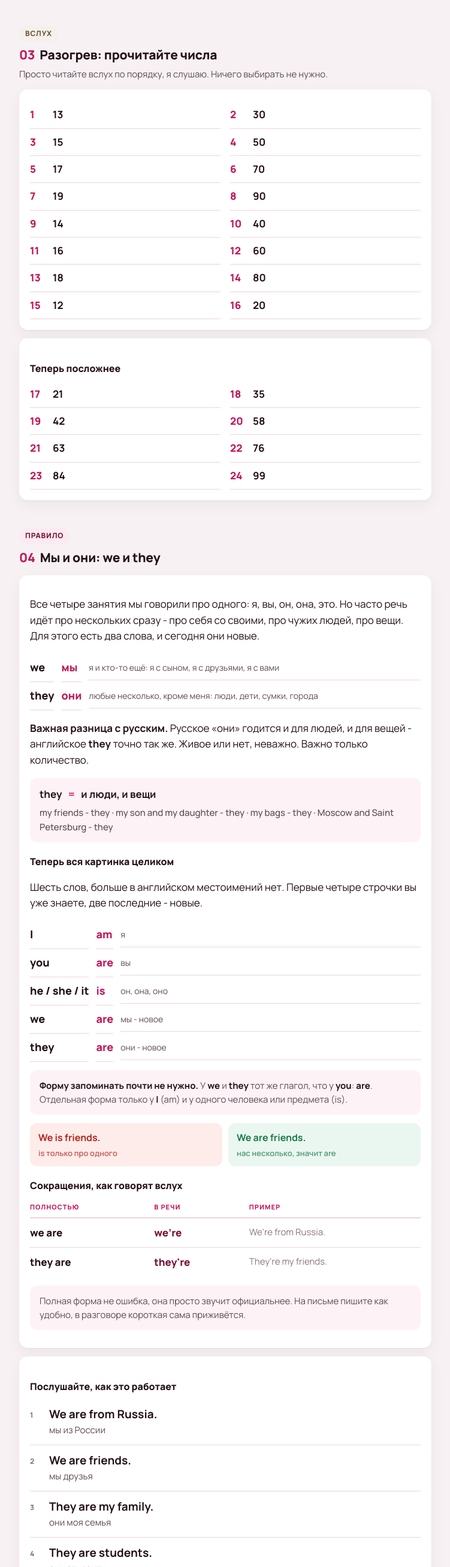
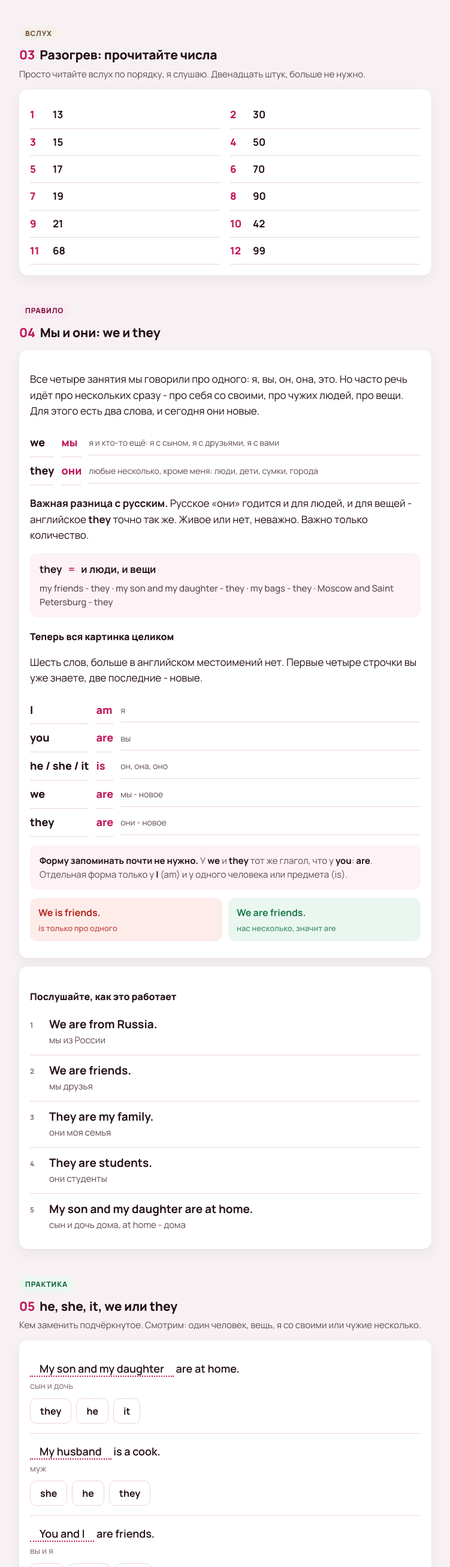
Before and after one commit to kristi95-cmd/kristi95-cmd.github.io, a plain HTML site: page english/meeting-lesson-4.html in a window 1280 px wide. Shown: the part 1661-4273 px from the top of the page at 60% size, without its empty margins (264-1015 px from the left). Drawn offline with Linux system fonts and the light colour scheme.

Commit message:
Урок 4 Алины: правки Кристины по разогреву, сокращениям и практике
- 03: чисел было 24, стало 12. Ловушки плюс четыре составных
- 04: таблица we're и they're убрана, сокращений мы ещё не проходили
- 15: все сокращения собраны в одном месте. Сначала обычные формы
  (I'm, you're, he's, we're, they're) и оговорка, что this is и these are
  не сокращают, потом isn't и aren't, потом таблица исключения amn't
- 08: добавлено упражнение на написание множественного, десять пунктов
  на es, ies и четыре особых слова. Потом те же слова вписываются руками

Co-Authored-By: Claude Opus 5 <noreply@anthropic.com>

```diff
--- a/english/meeting-lesson-4.html
+++ b/english/meeting-lesson-4.html
@@ -291,7 +291,7 @@
 
   <div class="tag sp">вслух</div>
   <h2><span class="num">03</span>Разогрев: прочитайте числа</h2>
-  <p class="lead">Просто читайте вслух по порядку, я слушаю. Ничего выбирать не нужно.</p>
+  <p class="lead">Просто читайте вслух по порядку, я слушаю. Двенадцать штук, больше не нужно.</p>
 
   <div class="card">
     <div class="nums">
@@ -303,28 +303,10 @@
       <div class="ni"><div class="d">6</div><div class="w">70</div></div>
       <div class="ni"><div class="d">7</div><div class="w">19</div></div>
       <div class="ni"><div class="d">8</div><div class="w">90</div></div>
-      <div class="ni"><div class="d">9</div><div class="w">14</div></div>
-      <div class="ni"><div class="d">10</div><div class="w">40</div></div>
-      <div class="ni"><div class="d">11</div><div class="w">16</div></div>
-      <div class="ni"><div class="d">12</div><div class="w">60</div></div>
-      <div class="ni"><div class="d">13</div><div class="w">18</div></div>
-      <div class="ni"><div class="d">14</div><div class="w">80</div></div>
-      <div class="ni"><div class="d">15</div><div class="w">12</div></div>
-      <div class="ni"><div class="d">16</div><div class="w">20</div></div>
-    </div>
-  </div>
-
-  <div class="card">
-    <h3>Теперь посложнее</h3>
-    <div class="nums">
-      <div class="ni"><div class="d">17</div><div class="w">21</div></div>
-      <div class="ni"><div class="d">18</div><div class="w">35</div></div>
-      <div class="ni"><div class="d">19</div><div class="w">42</div></div>
-      <div class="ni"><div class="d">20</div><div class="w">58</div></div>
-      <div class="ni"><div class="d">21</div><div class="w">63</div></div>
-      <div class="ni"><div class="d">22</div><div class="w">76</div></div>
-      <div class="ni"><div class="d">23</div><div class="w">84</div></div>
-      <div class="ni"><div class="d">24</div><div class="w">99</div></div>
+      <div class="ni"><div class="d">9</div><div class="w">21</div></div>
+      <div class="ni"><div class="d">10</div><div class="w">42</div></div>
+      <div class="ni"><div class="d">11</div><div class="w">68</div></div>
+      <div class="ni"><div class="d">12</div><div class="w">99</div></div>
     </div>
   </div>
 
@@ -358,13 +340,6 @@
       <div class="wr y">We are friends.<small>нас несколько, значит are</small></div>
     </div>
 
-    <h3>Сокращения, как говорят вслух</h3>
-    <table class="tbl">
-      <tr><th>полностью</th><th>в речи</th><th>пример</th></tr>
-      <tr><td class="k">we are</td><td class="v">we're</td><td class="ex">We're from Russia.</td></tr>
-      <tr><td class="k">they are</td><td class="v">they're</td><td class="ex">They're my friends.</td></tr>
-    </table>
-    <div class="note">Полная форма не ошибка, она просто звучит официальнее. На письме пишите как удобно, в разговоре короткая сама приживётся.</div>
   </div>
 
   <div class="card">
@@ -431,11 +406,17 @@
     <p>Проверка пальцами на горле та же, что мы делали с <b>th</b>: если на последнем звуке перед <b>s</b> горло дрожит, дальше будет «з».</p>
   </div>
 
-  <div class="tag wr">письменно</div>
-  <h2><span class="num">08</span>Сделайте из одной несколько</h2>
-  <p class="lead">Слева слово про одно. Впишите справа то же слово, но когда их много. Правило только что разобрали: обычно <b>s</b>, после шипящего <b>es</b>, согласная и y дают <b>ies</b>, а четыре слова меняются целиком.</p>
+  <div class="tag pr">практика</div>
+  <h2><span class="num">08</span>Множественное: сначала выберите, потом впишите</h2>
+  <p class="lead">Правило только что разобрали: обычно <b>s</b>, после шипящего <b>es</b>, согласная и y дают <b>ies</b>, а четыре слова меняются целиком. Сначала узнаём форму глазами.</p>
 
-  <div class="card" id="plurwrite"></div>
+  <div class="card" id="plurpick"></div>
+
+  <div class="card">
+    <h3>А теперь впишите сами</h3>
+    <p>Слева слово про одно. Впишите справа то же слово, но когда их много. Теперь без подсказок.</p>
+    <div id="plurwrite"></div>
+  </div>
   <div class="note">Поле подсвечивается зелёным, когда слово написано верно. Если не выходит - вернитесь на правило выше, там есть нужная строчка.</div>
 
   <div class="tag pr">практика</div>
@@ -538,8 +519,19 @@
   </div>
 
   <div class="card">
-    <h3>Как это говорят живьём</h3>
-    <p>В разговоре два слова сливаются в одно. Понимать нужно и то, и другое, говорить можно как удобнее.</p>
+    <h3>Сокращения: как это говорят живьём</h3>
+    <p>До сих пор мы всё писали полностью. В речи два слова сливаются в одно, и касается это не только отрицания: с <b>to be</b> сокращается всё. Сначала обычные фразы.</p>
+    <table class="tbl">
+      <tr><th>полностью</th><th>в речи</th><th>пример</th></tr>
+      <tr><td class="k">I am</td><td class="v">I'm</td><td class="ex">I'm a teacher.</td></tr>
+      <tr><td class="k">you are</td><td class="v">you're</td><td class="ex">You're my teacher.</td></tr>
+      <tr><td class="k">he is, she is, it is</td><td class="v">he's, she's, it's</td><td class="ex">She's a nurse.</td></tr>
+      <tr><td class="k">we are</td><td class="v">we're</td><td class="ex">We're from Russia.</td></tr>
+      <tr><td class="k">they are</td><td class="v">they're</td><td class="ex">They're my friends.</td></tr>
+    </table>
+    <div class="note"><b>Два места, где сокращения нет.</b> <b>This is</b> и <b>these are</b> в письме не сокращают: говорим и пишем целиком. И полная форма нигде не ошибка, она просто звучит официальнее.</div>
+
+    <h3>Теперь то же самое с not</h3>
     <table class="tbl">
       <tr><th>полностью</th><th>в речи</th><th>пример</th></tr>
       <tr><td class="k">is not</td><td class="v">isn't</td><td class="ex">This isn't my bag.</td></tr>
@@ -892,6 +884,20 @@ choiceBlock("tobe", [
   {stem:"My cat <u></u> white.", opts:["is","are","am"], ok:0, why:"Верно.", no:"Одна кошка, значит is."}
 ]);
 
+/* ========== 08. какая форма правильная ========== */
+choiceBlock("plurpick", [
+  {stem:"a friend", ru:"друзья", opts:["friends","friendes"], ok:0, why:"Верно, просто s.", no:"Обычное слово, добавляем одну s: friends."},
+  {stem:"a bus", ru:"автобусы", opts:["buses","buss"], ok:0, why:"Верно. После s нужно es.", no:"Слово кончается на s, поэтому es: buses."},
+  {stem:"a watch", ru:"часы", opts:["watches","watchs"], ok:0, why:"Верно, после ch идёт es.", no:"После шипящего ch ставим es: watches."},
+  {stem:"a city", ru:"города", opts:["cities","citys"], ok:0, why:"Верно. Согласная и y дают ies.", no:"Перед y стоит согласная, значит ies: cities."},
+  {stem:"a key", ru:"ключи", opts:["keys","kies"], ok:0, why:"Верно. Перед y гласная, поэтому просто s.", no:"Здесь перед y гласная e, такое слово берёт просто s: keys."},
+  {stem:"a family", ru:"семьи", opts:["families","familys"], ok:0, why:"Верно.", no:"Перед y согласная l, значит ies: families."},
+  {stem:"a photo", ru:"фотографии", opts:["photos","photoes"], ok:0, why:"Верно, просто s.", no:"Здесь ничего особенного, одна s: photos."},
+  {stem:"a man", ru:"мужчины", opts:["men","mans"], ok:0, why:"Верно, это слово меняется целиком.", no:"Это одно из четырёх особых: a man - men."},
+  {stem:"a child", ru:"дети", opts:["children","childs"], ok:0, why:"Верно.", no:"Тоже особое слово: a child - children."},
+  {stem:"a person", ru:"люди", opts:["people","persons"], ok:0, why:"Верно. Про нескольких людей всегда people.", no:"Это четвёртое особое слово: a person - people."}
+]);
+
 /* ========== 08. впишите множественное ========== */
 writeBlock("plurwrite", [
   {one:"a friend", ru:"друг", many:"friends"},
```
